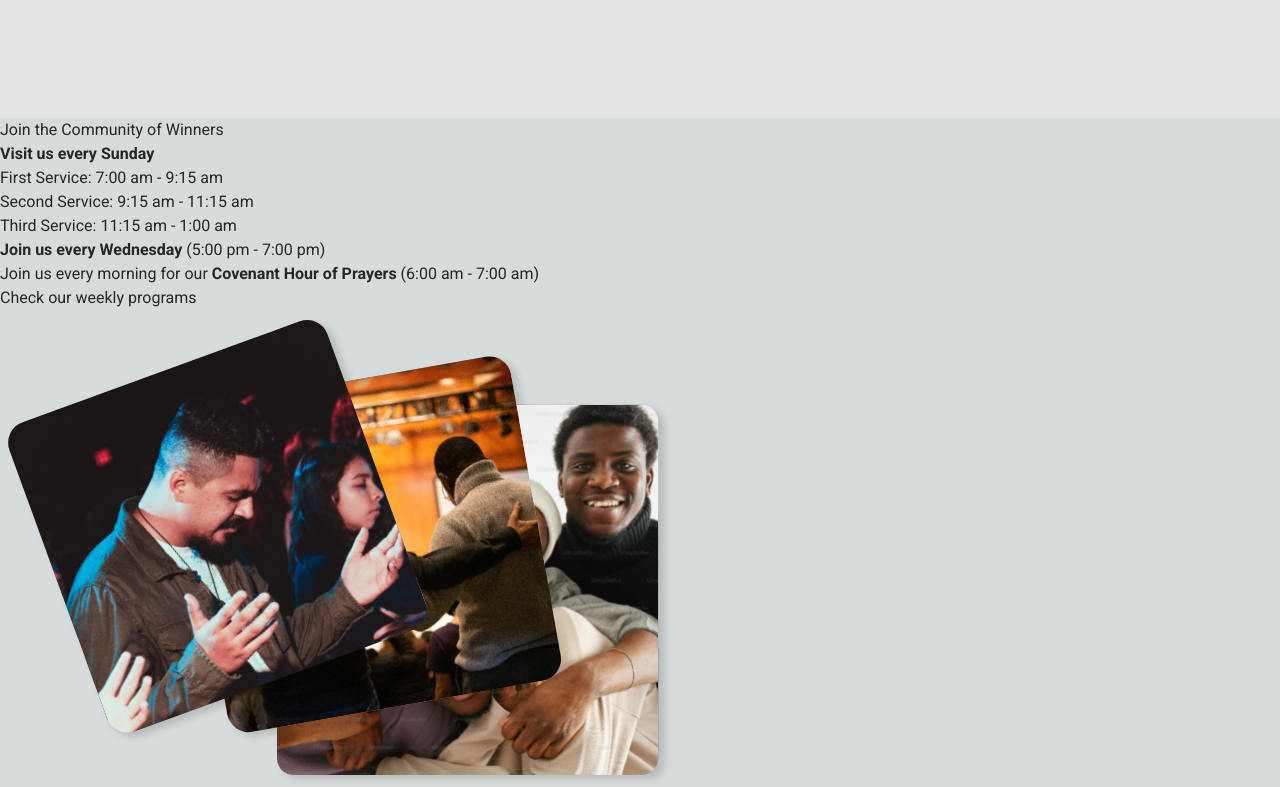
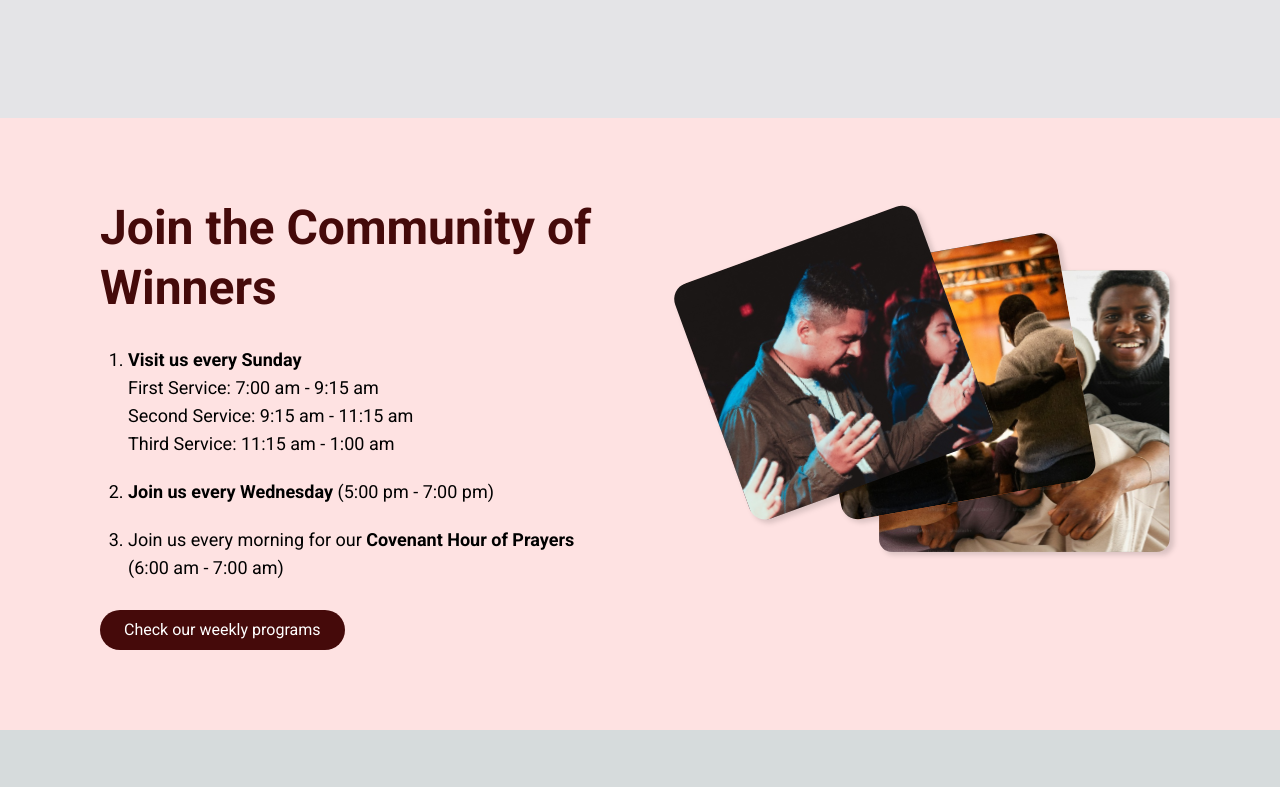
Before and after one commit to carrington-115/wci-biyem-assi, a Next.js app: page / in a window 1280 px wide. Shown: the part 4542-5329 px from the top of the page. After the commit the page ends 5272 px from the top, so only its background shows below. Built offline with nearby package versions, Linux system fonts and the light colour scheme.

Commit message:
added the style of the community component

```diff
--- a/src/components/CommunitySection.tsx
+++ b/src/components/CommunitySection.tsx
@@ -1,9 +1,12 @@
+"use client";
 export default function CommunitySection() {
   return (
-    <section>
-      <div>
-        <h1>Join the Community of Winners</h1>
-        <ol>
+    <section className="w-screen bg-red-100 flex justify-center gap-14 text-black py-20">
+      <div className="w-2/5 flex flex-col gap-7 items-start">
+        <h1 className="font-bold text-5xl text-red-950 leading-tight">
+          Join the Community of Winners
+        </h1>
+        <ol className="flex flex-col items-start gap-5 list-decimal list-outside text-lg font-medium ml-7">
           <li>
             <h2>
               <strong>Visit us every Sunday</strong>
@@ -22,9 +25,11 @@ export default function CommunitySection() {
             <strong>Covenant Hour of Prayers</strong> (6:00 am - 7:00 am)
           </li>
         </ol>
-        <button>Check our weekly programs</button>
+        <button className="bg-red-950 text-white px-6 py-2 rounded-full">
+          Check our weekly programs
+        </button>
       </div>
-      <div>
+      <div className="w-2/5">
         <img src="/images/community-image.svg" alt="community image" />
       </div>
     </section>
```
